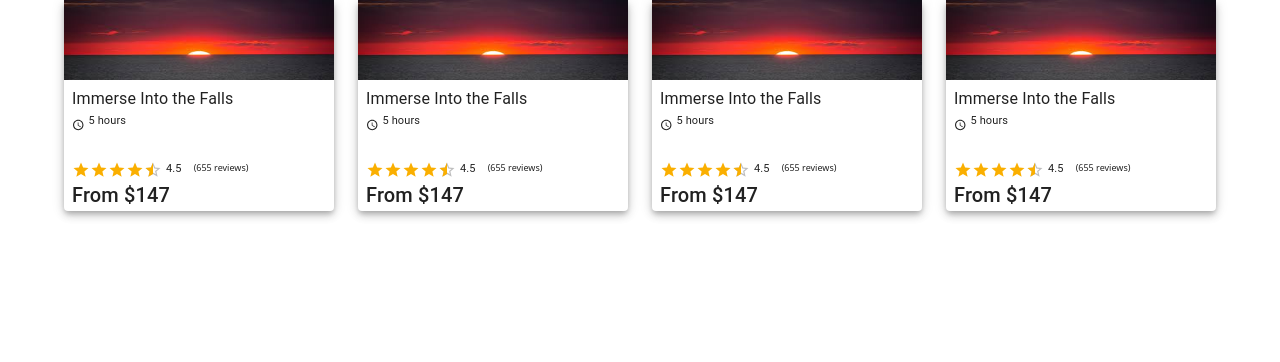
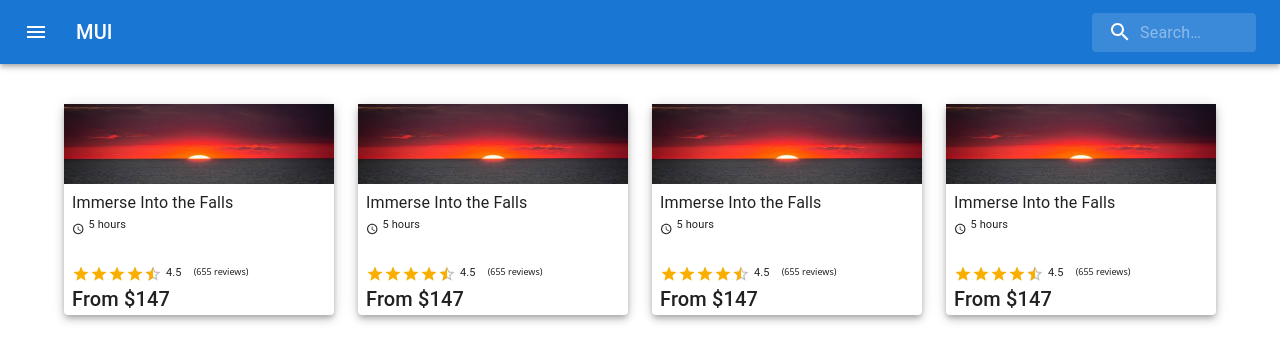
Before and after one commit to tbraeck/material_ui_practice_app, a React (Create React App) app: page / in a window 1280 px wide. Shown: the top 362 px of the page. Built offline with nearby package versions, Linux system fonts and the light colour scheme; the HTML template or start-up script is replaced by a standard one.

Commit message:
Search and Data.json
created searchappbar component, created data.json

```diff
--- a/src/App.js
+++ b/src/App.js
@@ -1,12 +1,15 @@
 import './App.css';
+import SearchAppBar from './components/SearchAppBar';
 import TourCard from './components/TourCard';
 // import Container from '@mui/material/Container';
 import { Grid, Container } from '@mui/material';
 
+
 function App() {
   return (
     <div className="App">
-      <Container>
+      <SearchAppBar/>
+      <Container sx={{marginY: 5}}>
           <Grid container spacing={3}>
              <TourCard/>
              <TourCard/>
--- /dev/null
+++ b/src/components/SearchAppBar.js
@@ -0,0 +1,89 @@
+import * as React from 'react';
+import { styled, alpha } from '@mui/material/styles';
+import AppBar from '@mui/material/AppBar';
+import Box from '@mui/material/Box';
+import Toolbar from '@mui/material/Toolbar';
+import IconButton from '@mui/material/IconButton';
+import Typography from '@mui/material/Typography';
+import InputBase from '@mui/material/InputBase';
+import MenuIcon from '@mui/icons-material/Menu';
+import SearchIcon from '@mui/icons-material/Search';
+
+const Search = styled('div')(({ theme }) => ({
+  position: 'relative',
+  borderRadius: theme.shape.borderRadius,
+  backgroundColor: alpha(theme.palette.common.white, 0.15),
+  '&:hover': {
+    backgroundColor: alpha(theme.palette.common.white, 0.25),
+  },
+  marginLeft: 0,
+  width: '100%',
+  [theme.breakpoints.up('sm')]: {
+    marginLeft: theme.spacing(1),
+    width: 'auto',
+  },
+}));
+
+const SearchIconWrapper = styled('div')(({ theme }) => ({
+  padding: theme.spacing(0, 2),
+  height: '100%',
+  position: 'absolute',
+  pointerEvents: 'none',
+  display: 'flex',
+  alignItems: 'center',
+  justifyContent: 'center',
+}));
+
+const StyledInputBase = styled(InputBase)(({ theme }) => ({
+  color: 'inherit',
+  width: '100%',
+  '& .MuiInputBase-input': {
+    padding: theme.spacing(1, 1, 1, 0),
+    // vertical padding + font size from searchIcon
+    paddingLeft: `calc(1em + ${theme.spacing(4)})`,
+    transition: theme.transitions.create('width'),
+    [theme.breakpoints.up('sm')]: {
+      width: '12ch',
+      '&:focus': {
+        width: '20ch',
+      },
+    },
+  },
+}));
+
+export default function SearchAppBar() {
+  return (
+    <Box sx={{ flexGrow: 1 }}>
+      <AppBar position="static">
+        <Toolbar>
+          <IconButton
+            size="large"
+            edge="start"
+            color="inherit"
+            aria-label="open drawer"
+            sx={{ mr: 2 }}
+          >
+            <MenuIcon />
+          </IconButton>
+          <Typography
+            variant="h6"
+            noWrap
+            component="div"
+            sx={{ flexGrow: 1, display: { xs: 'none', sm: 'block' } }}
+          >
+            MUI
+          </Typography>
+          <Search>
+            <SearchIconWrapper>
+              <SearchIcon />
+            </SearchIconWrapper>
+            <StyledInputBase
+              placeholder="Search…"
+              inputProps={{ 'aria-label': 'search' }}
+            />
+          </Search>
+        </Toolbar>
+      </AppBar>
+    </Box>
+  );
+}
```
Also changed, not shown: src/data.json (added, +86 -0 lines).
